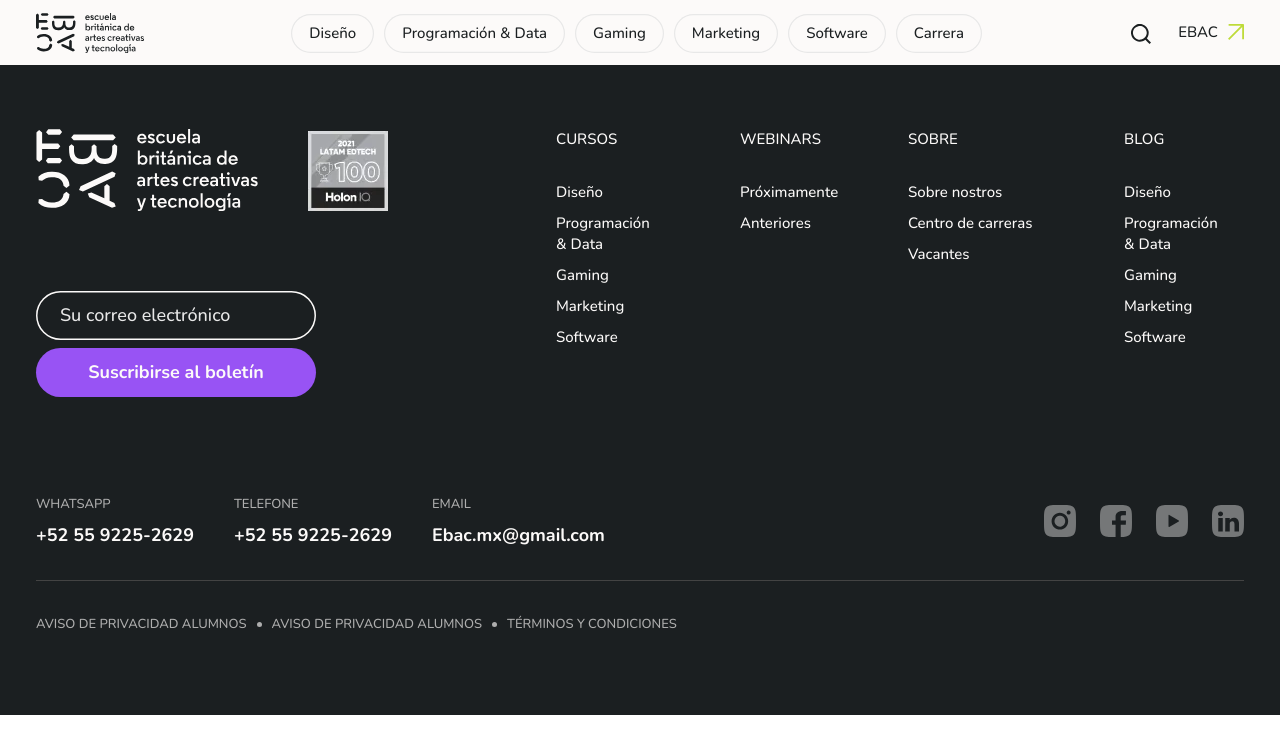
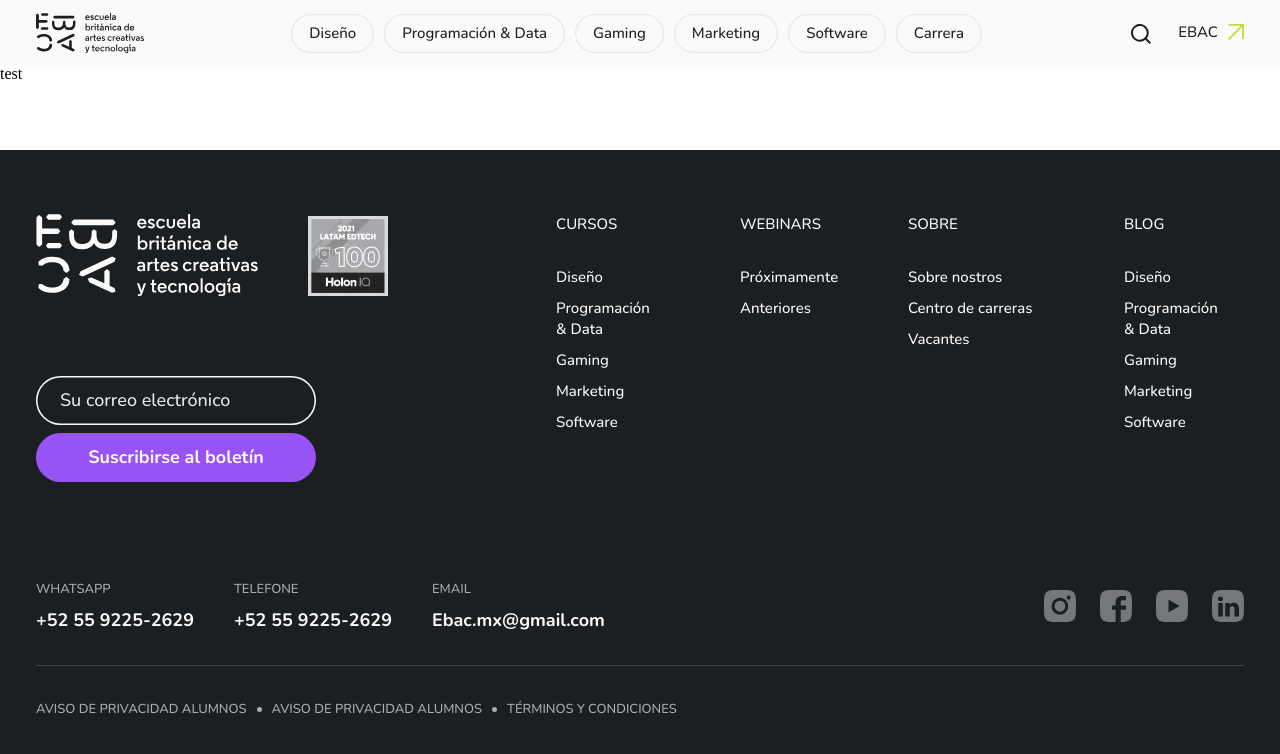
Before and after one commit to Kirill-Begej/EBAC-project, a React app: page / in a window 1280 px wide. Shown: the top 754 px of the page. Built offline with nearby package versions, Linux system fonts and the light colour scheme; no server answers.

Commit message:
feat: добавить MenuProvider

```diff
--- a/package.json
+++ b/package.json
@@ -4,7 +4,7 @@
   "description": "Одностраничный лендинг \"EBAC\"",
   "main": "index.js",
   "scripts": {
-    "start": "webpack serve --env port=3000",
+    "start": "webpack serve --env port=8080",
     "start:dev:server": "npx json-server ./json-server/db.json",
     "build:dev": "webpack --env mode=development",
     "build:prod": "webpack --env mode=production",
--- a/src/app/App.tsx
+++ b/src/app/App.tsx
@@ -9,6 +9,7 @@
   return (
     <div className={classNames('app', {}, [])}>
       <Header />
+      <main className="content">test</main>
       <Footer />
     </div>
   )
--- /dev/null
+++ b/src/app/providers/StoreProvider/api/storeApi.ts
@@ -0,0 +1,14 @@
+const API_URL = 'http://localhost:3000'
+
+const checkResponse = (res: Response) => {
+  if (res.ok) {
+    return res.json()
+  }
+
+  return Promise.reject(new Error(`Ошибка ${res.status}`))
+}
+
+const request = (endpoint: string, options?: RequestInit) =>
+  fetch(`${API_URL}${endpoint}`, options).then(checkResponse)
+
+export const getMenuRequest = async () => request('/menu')
--- /dev/null
+++ b/src/app/providers/StoreProvider/index.ts
@@ -0,0 +1,4 @@
+import MenuProvider from './ui/MenuProvider'
+import { UseMenuContext } from './lib/UseMenuContext'
+
+export { MenuProvider, UseMenuContext }
--- /dev/null
+++ b/src/app/providers/StoreProvider/lib/MenuContext.ts
@@ -0,0 +1,3 @@
+import { createContext } from 'react'
+
+export const MenuContext = createContext<any>({})
--- /dev/null
+++ b/src/app/providers/StoreProvider/lib/UseMenuContext.tsx
@@ -0,0 +1,8 @@
+import { useContext } from 'react'
+import { MenuContext } from './MenuContext'
+
+export const UseMenuContext = () => {
+  const context = useContext(MenuContext)
+
+  return context
+}
--- /dev/null
+++ b/src/app/providers/StoreProvider/types/types.ts
@@ -0,0 +1,15 @@
+interface IHeader {
+  label: string
+  url: string
+}
+
+interface IFooter {
+  label: string
+  items: string
+}
+
+export interface IMenu {
+  logo: string
+  header: IHeader[]
+  footer: IFooter[]
+}
--- /dev/null
+++ b/src/app/providers/StoreProvider/ui/MenuProvider.tsx
@@ -0,0 +1,22 @@
+import { FC, ReactNode, useEffect, useState } from 'react'
+import { MenuContext } from '../lib/MenuContext'
+import { getMenuRequest } from '../api/storeApi'
+import { IMenu } from '../types/types'
+
+interface MenuProviderProps {
+  children: ReactNode
+}
+
+const MenuProvider: FC<MenuProviderProps> = ({ children }) => {
+  const [menu, setMenu] = useState<IMenu>(null)
+
+  useEffect(() => {
+    getMenuRequest().then(res => {
+      setMenu(res)
+    })
+  }, [])
+
+  return <MenuContext.Provider value={menu}>{children}</MenuContext.Provider>
+}
+
+export default MenuProvider
--- a/src/app/styles/index.css
+++ b/src/app/styles/index.css
@@ -9,3 +9,14 @@
   -moz-text-size-adjust: 100%;
   margin: 0;
 }
+
+.app {
+  display: flex;
+  flex-direction: column;
+  height: 100%;
+  min-height: 100vh;
+}
+
+.content {
+  flex: 1 0 auto;
+}
--- a/src/index.tsx
+++ b/src/index.tsx
@@ -1,7 +1,12 @@
 import { createRoot } from 'react-dom/client'
 import App from 'app/App'
 import 'app/styles/index.css'
+import { MenuProvider } from 'app/providers/StoreProvider'
 
 const root = createRoot(document.getElementById('root') as HTMLElement)
 
-root.render(<App />)
+root.render(
+  <MenuProvider>
+    <App />
+  </MenuProvider>
+)
--- a/src/widgets/Header/ui/Header.tsx
+++ b/src/widgets/Header/ui/Header.tsx
@@ -4,13 +4,20 @@
 import { Menu } from 'shared/ui/Menu/Menu'
 import { SearchForm } from 'shared/ui/SearchForm/SearchForm'
 import { EbacLink } from 'shared/ui/EbacLink/EbacLink'
+import { UseMenuContext } from 'app/providers/StoreProvider'
 import cls from './Header.module.css'
 
 interface HeaderProps {
   className?: string
 }
 
-export const Header: FC<HeaderProps> = ({ className }) => (
+export const Header: FC<HeaderProps> = ({ className }) => {
+  const store = UseMenuContext()
+
+  // eslint-disable-next-line no-console
+  console.log(store)
+
+  return (
     <header className={classNames(cls.header, {}, [className])}>
       <div className={cls.container}>
         <Logo />
@@ -22,3 +29,4 @@
       </div>
     </header>
   )
+}
```
Lines whose indentation alone changed are shown as unchanged.
